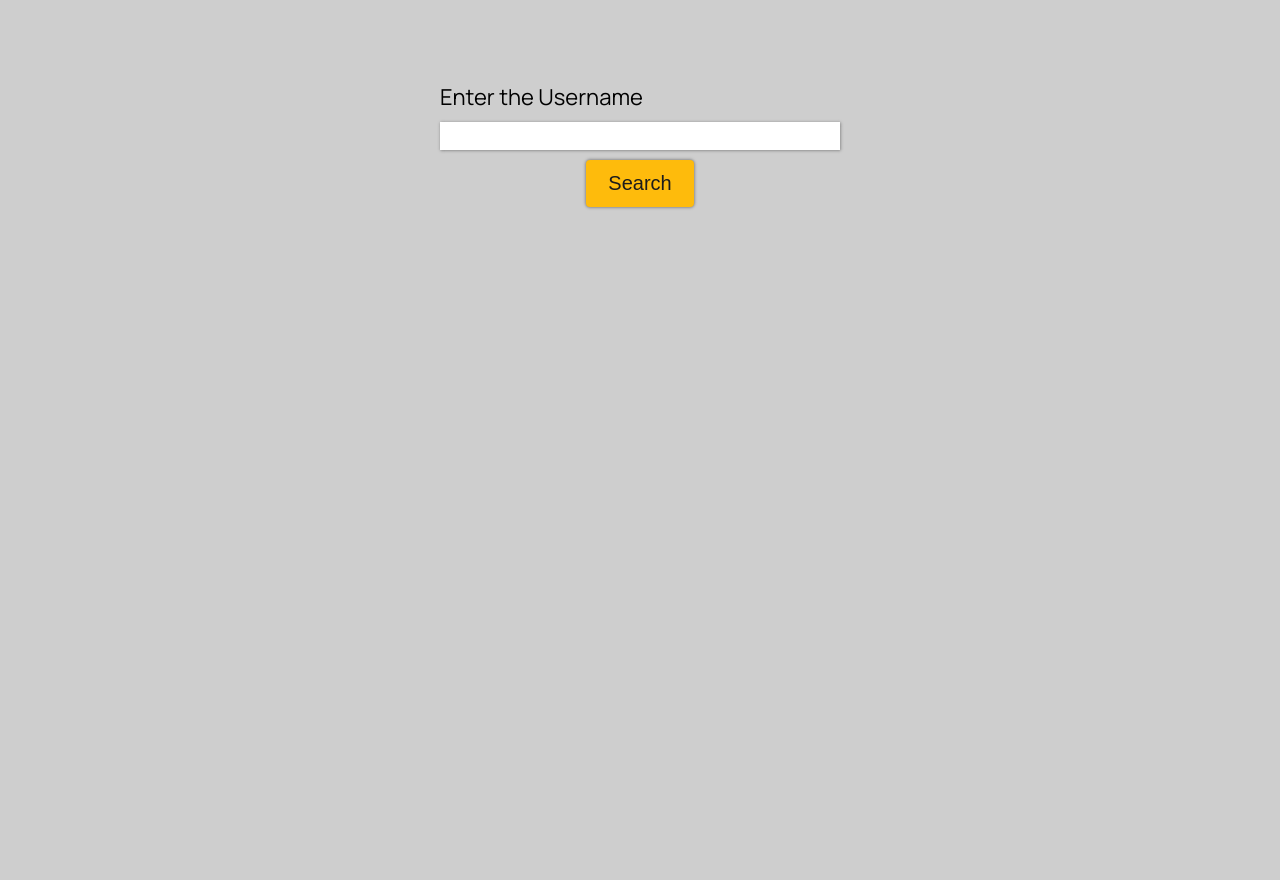
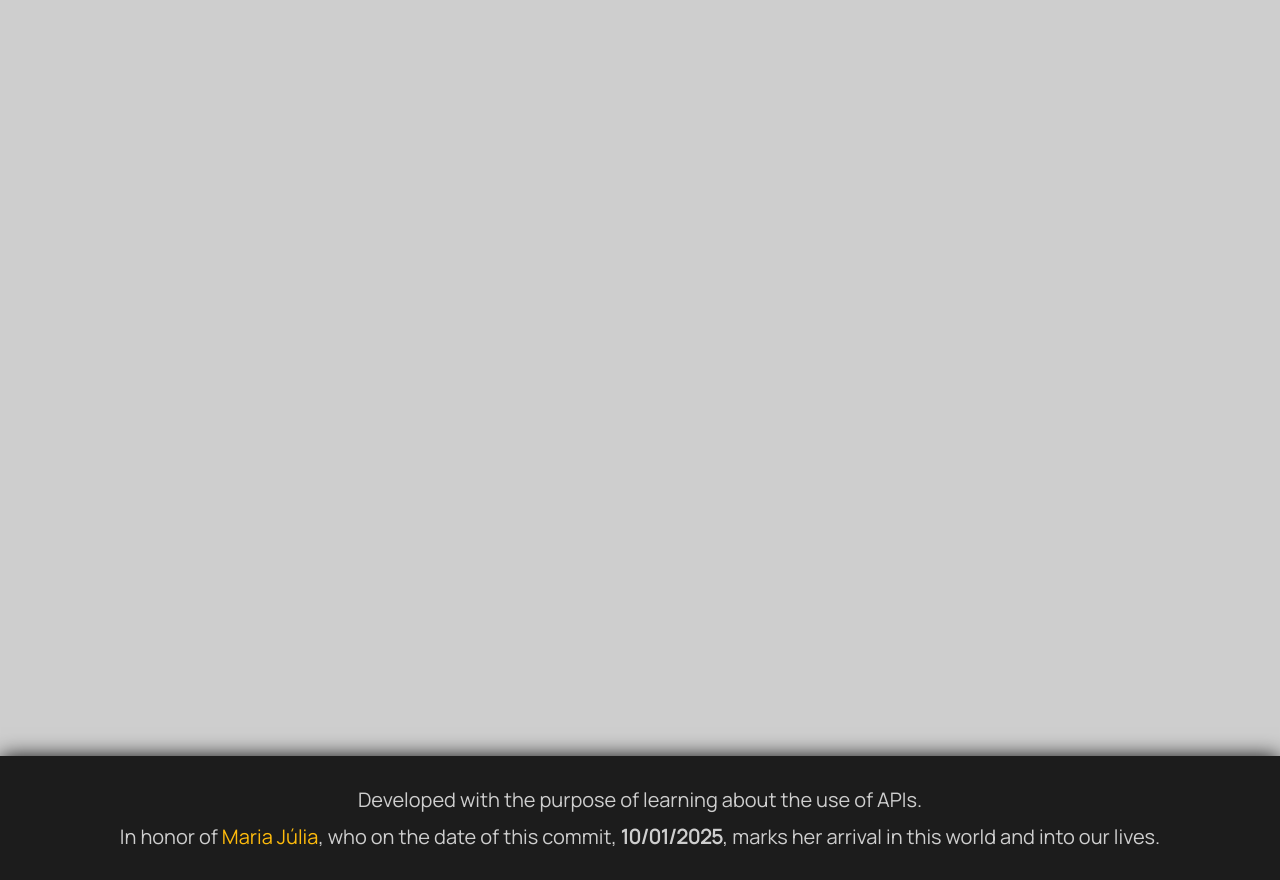
Before and after one commit to inocenciooo/github-user-search-engine, a plain HTML site: page index.html in a window 1280 px wide. Shown: the part 280-1160 px from the top of the page. Before the commit the page ends 800 px from the top, so only its background shows below. Drawn offline with Linux system fonts and the light colour scheme.

Commit message:
Maria Júlia

```diff
--- a/assets/css/style.css
+++ b/assets/css/style.css
@@ -1,5 +1,6 @@
 :root {
   --body-bgColor: #cecece;
+  --activity-bgColor: #ebe8e8;
   --card-bgColor: #ffffff;
   --btn-color: #febb0c;
   --repositories-bgColor: #1c1c1c;
@@ -39,7 +40,7 @@ header {
 }
 
 h1 {
-  text-align: center;
+  line-height: 5rem;
 }
 
 header img {
@@ -87,12 +88,14 @@ main,
   border-radius: 8px;
   box-shadow: 0rem 0rem 2rem -1rem black;
   cursor: default;
+  overflow: hidden;
 }
 
 #user-repositories {
   background-color: var(--repositories-bgColor);
   color: var(--repositories-color);
   padding: 1.5rem;
+  min-height: 29rem;
 }
 
 #user {
@@ -165,8 +168,9 @@ main,
 }
 
 #search-input {
-  padding: 0.5rem;
-  font-size: 1.6rem;
+  font-family: "manrope";
+  padding: 1rem;
+  font-size: 1.8rem;
   width: 100%;
   border: none;
   box-shadow: 0rem 0rem 0.3rem 0.05rem var(--repositories-color);
@@ -201,10 +205,17 @@ main,
 
 .activity div {
   width: 40rem;
-  max-height: 71.45rem;
   padding: 2rem;
   font-size: 1.4rem;
-  background-color: var(--card-bgColor);
+  background-color: var(--activity-bgColor);
+  border-radius: 8px;
+  box-shadow: 0rem 0rem 2rem -1rem black;
+  cursor: default;
+}
+
+.card,
+.activity div {
+  height: 71.5rem;
 }
 
 .activity .repo-name {
@@ -223,8 +234,38 @@ main,
   padding: 1rem 0;
 }
 
+.activity li:last-child {
+  border: none;
+}
+
+
 .activity li p {
   padding: 0.1rem 0;
+}
+
+
+.rodape {
+  margin-top: 5rem;
+  padding: 3rem;
+  text-align: center;
+  min-height: 15vh;
+  background-color: var(--repositories-bgColor);
+  color: var(--body-bgColor);
+  font-size: 2rem;
+  display: flex;
+  justify-content: center;
+  align-items: center;
+  flex-direction: column;
+  gap: 1rem;
+  box-shadow: 0rem 0rem 2rem -.1rem black;
+}
+
+.rodape .minha-sobrinha {
+  color: var(--btn-color);
+}
+
+.rodape .date {
+  font-weight: bold;
 }
 
 @media (max-width: 450px) {
@@ -233,6 +274,11 @@ main,
     flex-direction: column;
     text-align: center;
   }
+
+  .card {
+    height: auto;
+  }
+
   .search {
     width: 90vw;
   }
--- a/assets/js/objects/screen.js
+++ b/assets/js/objects/screen.js
@@ -6,9 +6,8 @@ const screen = {
                 <img src="${user.imageUrl ?? "No profile icon 😿"}">
                 <h2>${user.name ?? "No profile name 😿"}</h2>
                 <h4>${user.userName}</h4>
-                <p class="user-location">${
-                  user.location ?? "No profile location 😿"
-                }</p>
+                <p class="user-location">${user.location ?? "No profile location 😿"
+      }</p>
                 <p class="user-bio">${user.bio ?? "No profile bio 😿"}</p>
                 <div class= "user-social">
                   <p>👥 Followers: <span>${user.followers}</span></p>
@@ -40,7 +39,7 @@ const screen = {
       } else if (act.type === "CreateEvent") {
         activity += `<li>
                   <p class="repo-name">${act.repo.name}</p>
-                  <p>Sem mensagem de commit.</p>
+                  <p>No commit message.</p>
                 </li>`;
       }
     });
--- a/index.html
+++ b/index.html
@@ -33,7 +33,14 @@
         </div>
 
     </main>
+    <footer class="rodape">
+        <p>Developed with the purpose of learning about the use of APIs.</p>
+        <p>In honor of <span class="minha-sobrinha">Maria Júlia</span>, who on the date of this commit,
+            <span class="date">10/01/2025</span>, marks her arrival in this world and
+            into our lives.
+        </p>
 
+    </footer>
     <script type="module" src="./assets/js/index.js"></script>
 </body>
 
```
